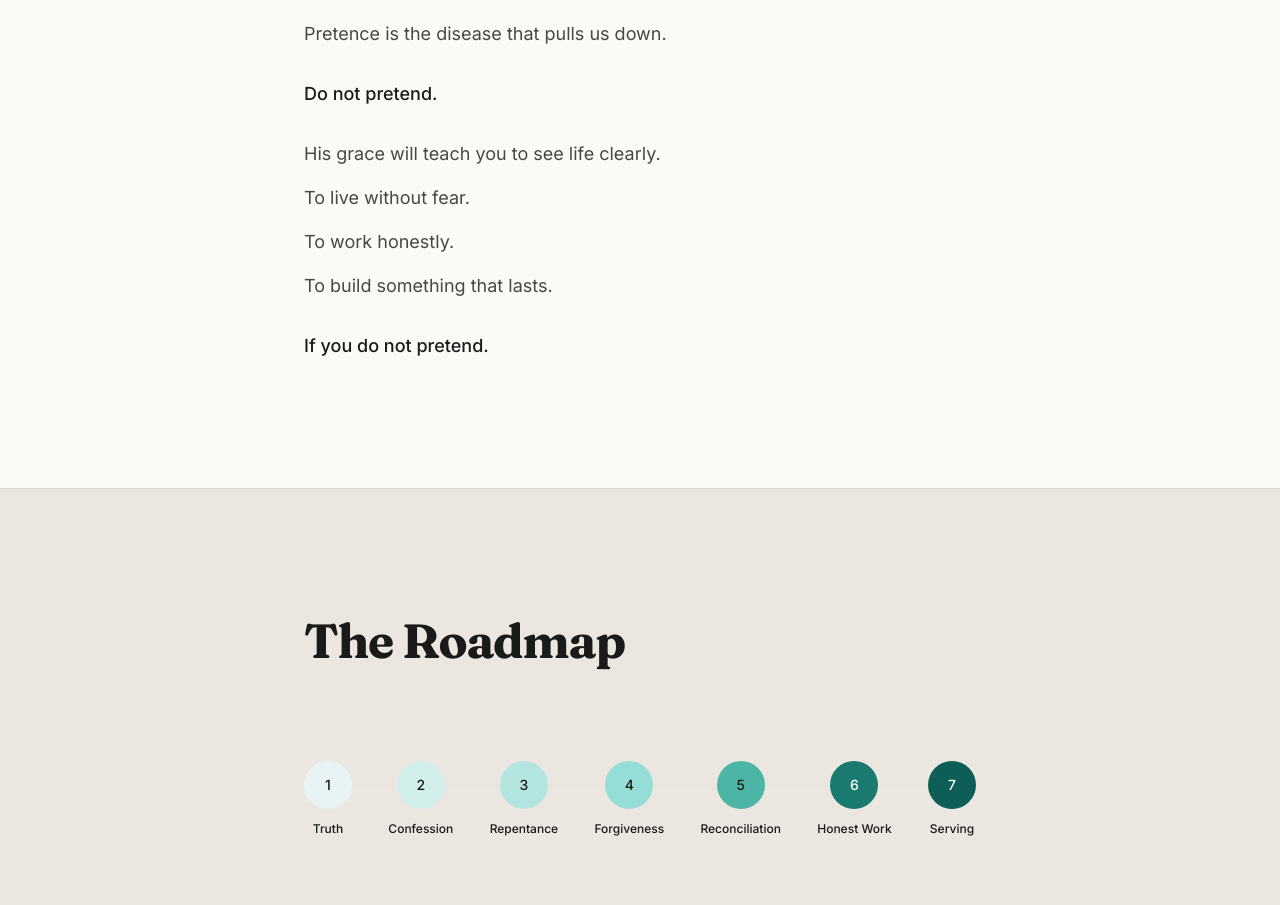
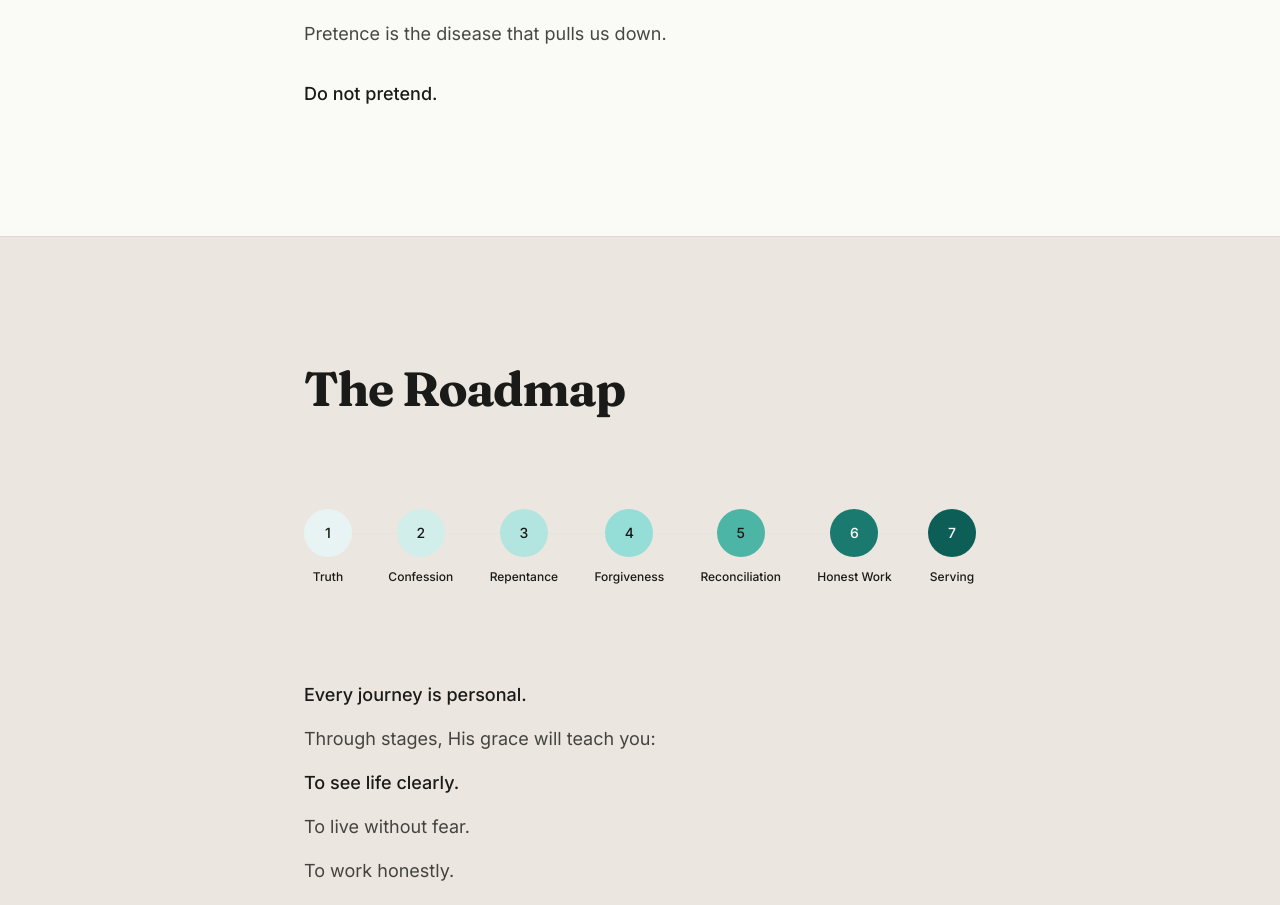
Before and after one commit to whoisjimilitan/restoration-community, a Next.js app in the folder apps/web/: page / in a window 1280 px wide. Shown: the part 3280-4185 px from the top of the page. Built offline with nearby package versions, Linux system fonts and the light colour scheme.

Commit message:
fix: eliminate duplication - do not pretend section to minimal command (no grace outcomes, that's roadmap's job)

```diff
--- a/apps/web/src/app/page.tsx
+++ b/apps/web/src/app/page.tsx
@@ -164,11 +164,6 @@ export default function Home() {
           <div className="space-y-4 text-base md:text-lg text-rc-text/80 leading-relaxed font-light">
             <p>Pretence is the disease that pulls us down.</p>
             <p className="pt-4 text-rc-text font-medium">Do not pretend.</p>
-            <p className="pt-4">His grace will teach you to see life clearly.</p>
-            <p>To live without fear.</p>
-            <p>To work honestly.</p>
-            <p>To build something that lasts.</p>
-            <p className="pt-4 text-rc-text font-medium">If you do not pretend.</p>
           </div>
         </motion.div>
       </section>
```
